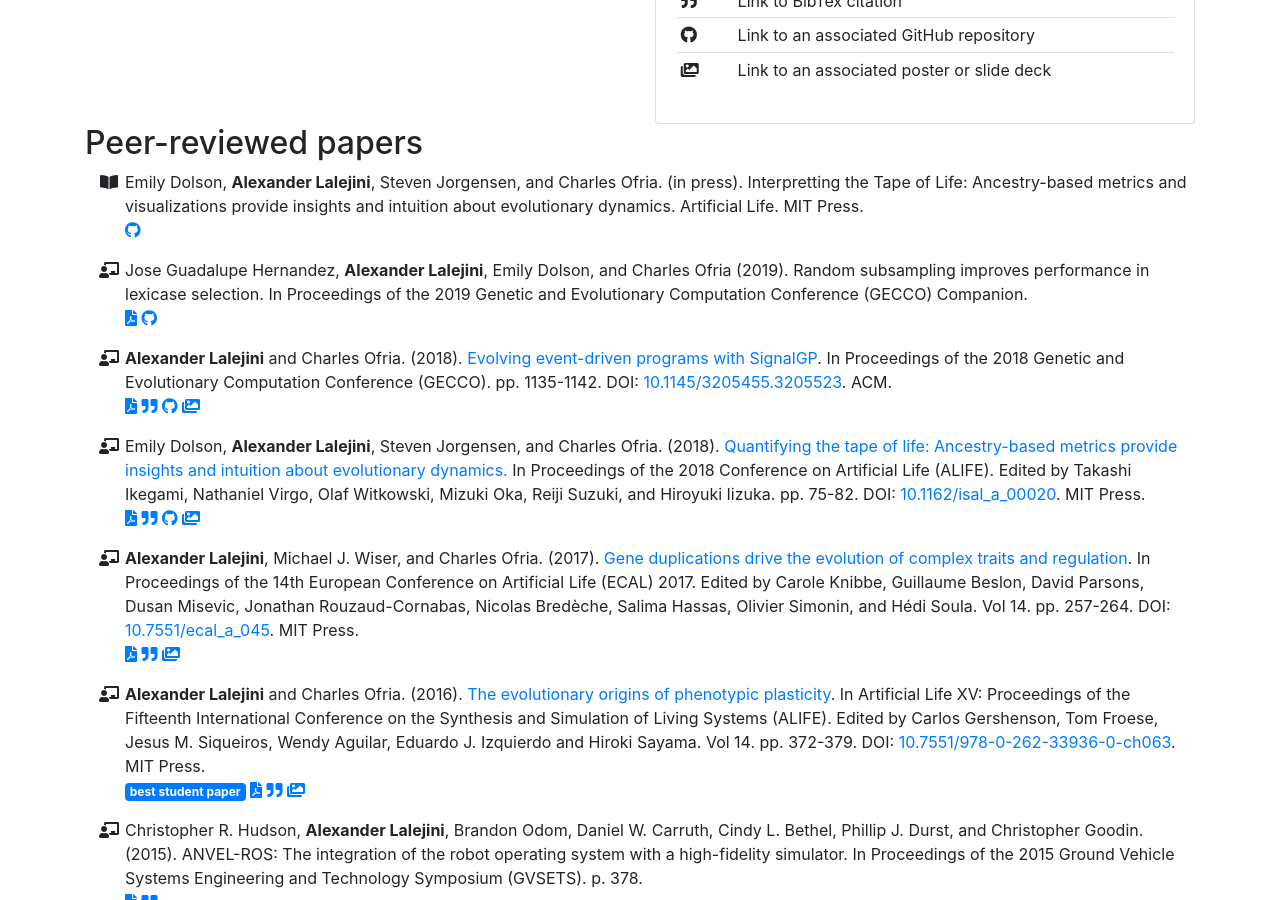
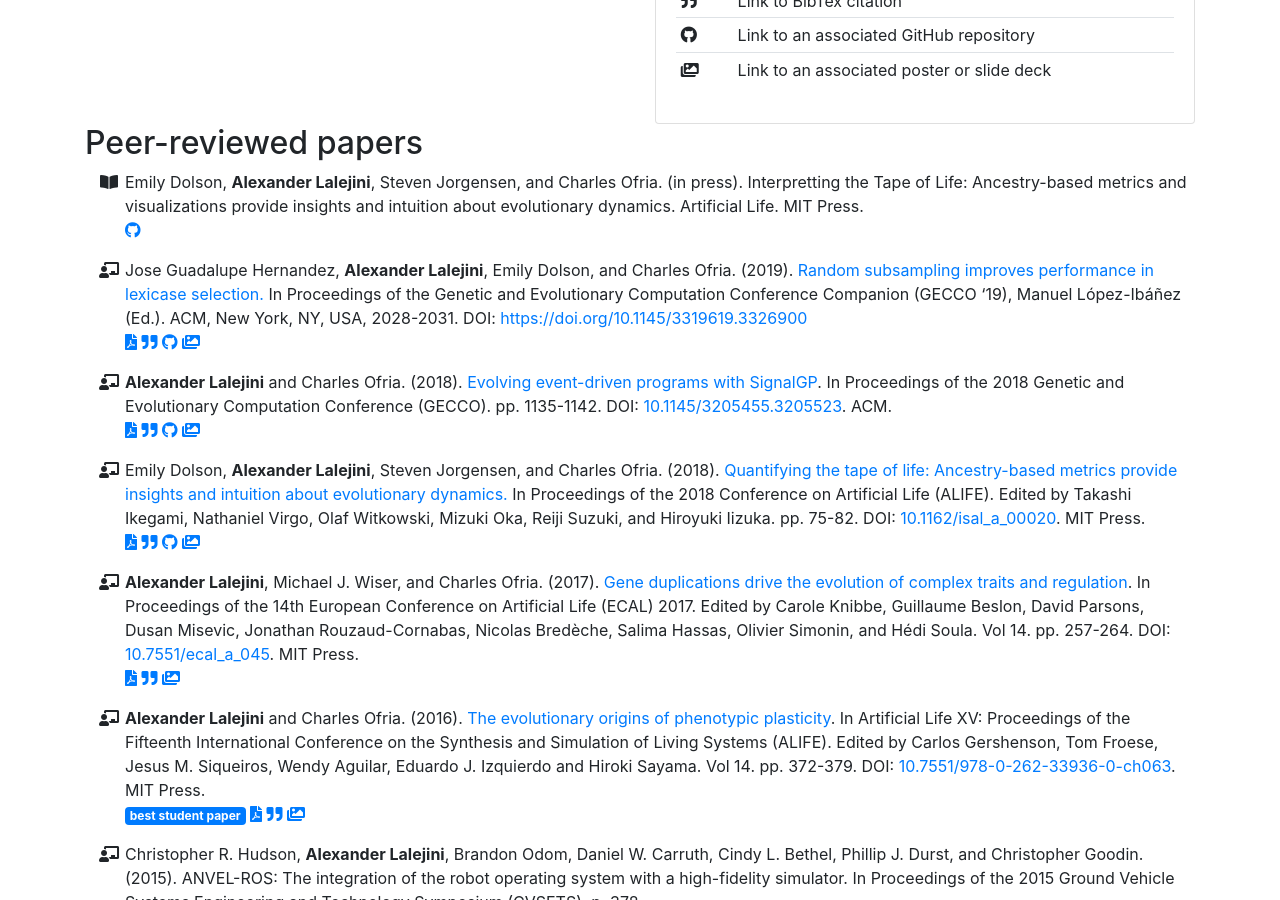
Before and after one commit to amlalejini/amlalejini.github.io, a Jekyll site: the page built from _pages/publications.md, in a window 1280 px wide and 900 px high, scrolled down 621 px. Built offline with Jekyll 4.4.1, drawn with Linux system fonts in a browser that asks for light colours; nearby versions of some CDN libraries; some of the changed lines change nothing that is shown.

Commit message:
update random subsampling paper info

````diff
--- a/_data/publications.yml
+++ b/_data/publications.yml
@@ -17,14 +17,37 @@ publication_types:
 # Listing of publications
 publications:
   - citation: |
-      Jose Guadalupe Hernandez, Alexander Lalejini, Emily Dolson, and Charles Ofria (2019).
-      Random subsampling improves performance in lexicase selection.
-      In Proceedings of the 2019 Genetic and Evolutionary Computation Conference (GECCO) Companion.
+      Jose Guadalupe Hernandez, Alexander Lalejini, Emily Dolson, and Charles Ofria. (2019).
+      [Random subsampling improves performance in lexicase selection.](https://dl.acm.org/citation.cfm?id=3326900)
+      In Proceedings of the Genetic and Evolutionary Computation Conference Companion (GECCO '19), Manuel López-Ibáñez (Ed.).
+      ACM, New York, NY, USA, 2028-2031. DOI: [https://doi.org/10.1145/3319619.3326900](https://doi.org/10.1145/3319619.3326900)
     year: 2019
     venue: conference
     type: peer-reviewed-paper
     github_repository_link: https://github.com/amlalejini/GECCO-2019-cohort-lexicase
+    presentation_link: https://docs.google.com/presentation/d/1E4rjdK9v5MEKPKhKlosPb-M_ldYQP1Q_VEz2LLOOjdc/edit?usp=sharing
     pdf: /pubs/Hernandez_et_al_2019_Random_Subsampling_Improves_Performance_in_Lexicase_Selection.pdf
+    bibtex_id: Hernandez2019-SubsamplingLexicase
+    bibtex: |
+      ```bibtex
+      @inproceedings{Hernandez2019-SubsamplingLexicase,
+        author = {Hernandez, Jose Guadalupe and Lalejini, Alexander and Dolson, Emily and Ofria, Charles},
+        title = {Random Subsampling Improves Performance in Lexicase Selection},
+        booktitle = {Proceedings of the Genetic and Evolutionary Computation Conference Companion},
+        series = {GECCO '19},
+        year = {2019},
+        isbn = {978-1-4503-6748-6},
+        location = {Prague, Czech Republic},
+        pages = {2028--2031},
+        numpages = {4},
+        url = {http://doi.acm.org/10.1145/3319619.3326900},
+        doi = {10.1145/3319619.3326900},
+        acmid = {3326900},
+        publisher = {ACM},
+        address = {New York, NY, USA},
+        keywords = {cohort lexicase, cohorts, down-sampled lexicase, genetic programming, lexicase selection, parent selection, program synthesis},
+      }
+      ```
 
   - citation: |
       Emily Dolson, Alexander Lalejini, Steven Jorgensen, and Charles Ofria. (in press).
````
